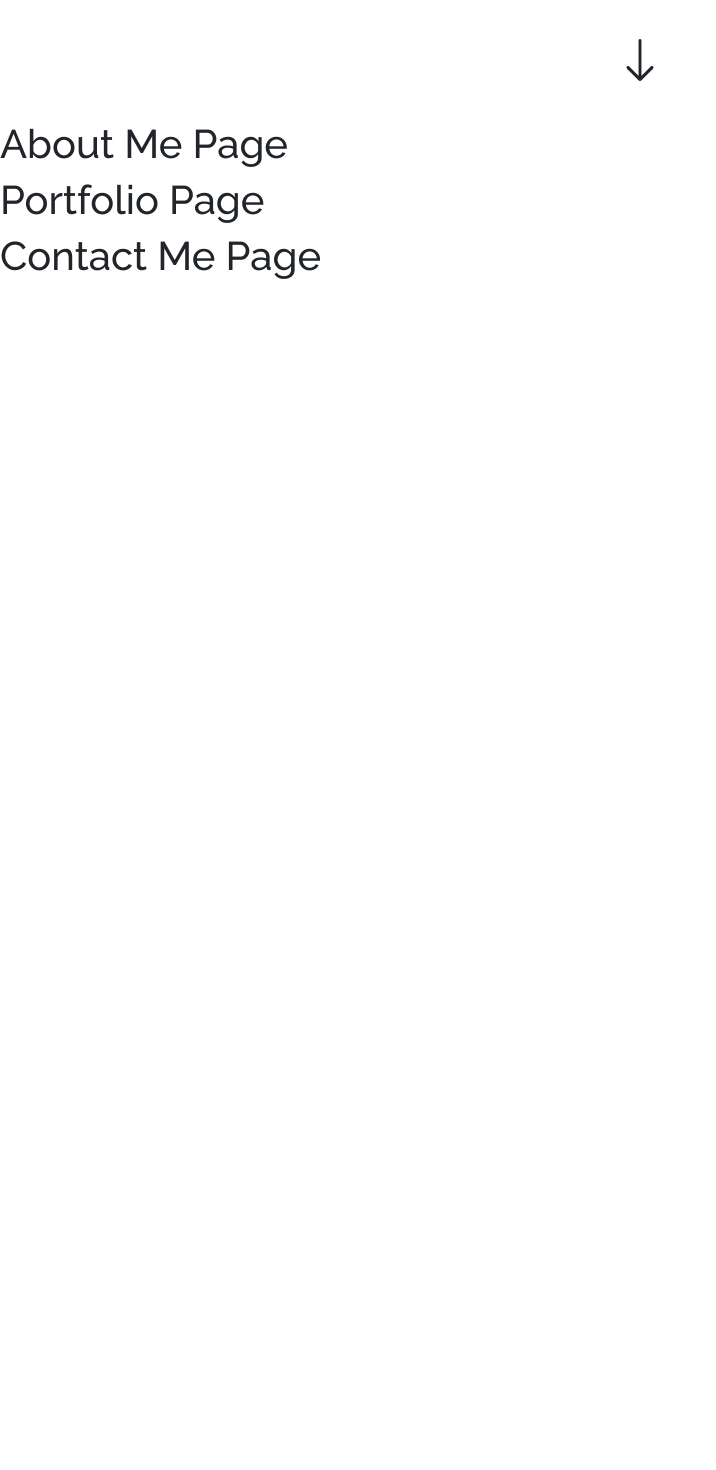
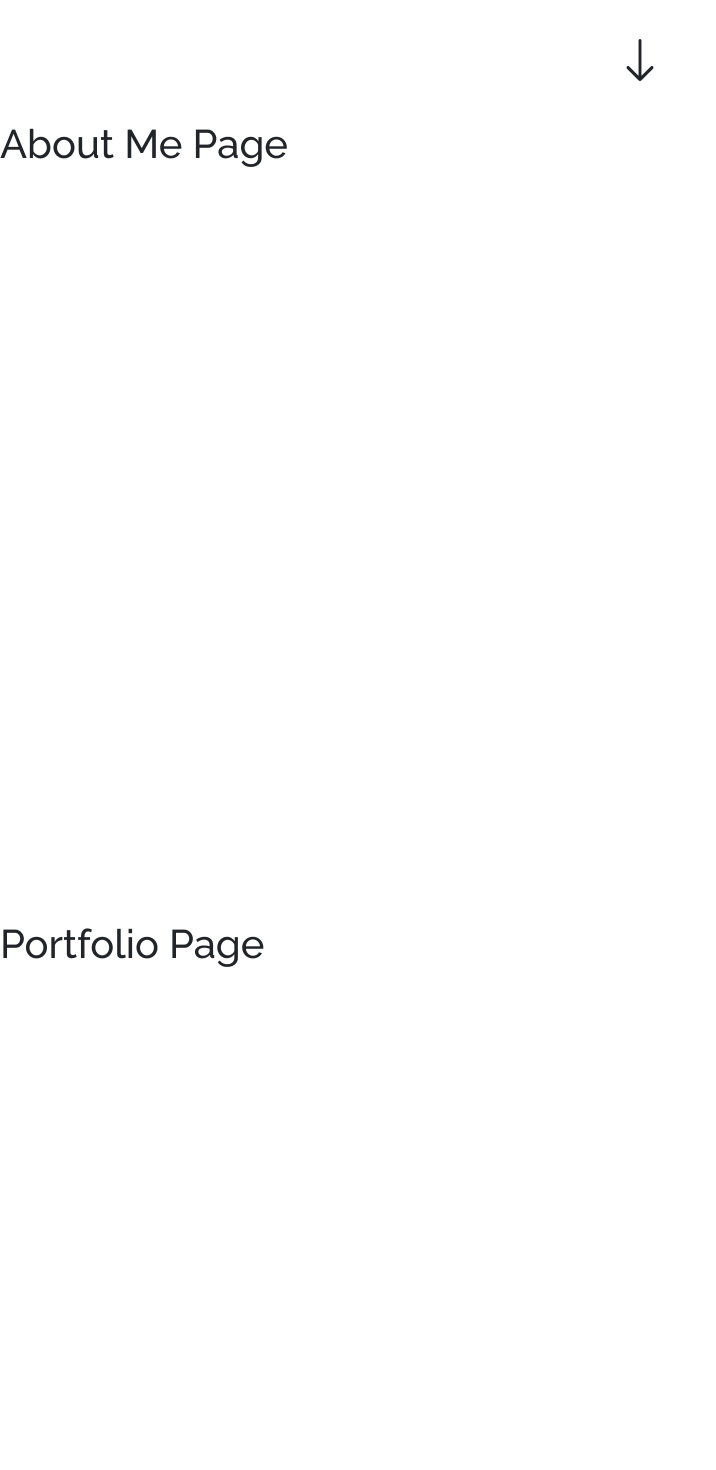
Before and after one commit to marcusyeoyh/website, a React (Vite) app in the folder react-app/: page / in a window 1280 px wide. Shown: the part 680-2150 px from the top of the page, without its empty margins (0-716 px from the left). Before the commit the page ends 968 px from the top, so only its background shows below. Built offline with nearby package versions, Linux system fonts and the light colour scheme.

Commit message:
Add working page scrolling for all sections. Add working stcky navbar. Add working active highlight for navbar by using Intersection Object API

```diff
--- a/react-app/src/components/Header.tsx
+++ b/react-app/src/components/Header.tsx
@@ -1,21 +1,22 @@
-import { Link, useLocation } from "react-router-dom";
 import "./Header.css";
 
 type HeaderProps = {
+  TopRef: React.RefObject<HTMLDivElement>;
   AboutMeRef: React.RefObject<HTMLDivElement>;
   PortfolioRef: React.RefObject<HTMLDivElement>;
   ContactMeRef: React.RefObject<HTMLDivElement>;
   HomeRef: React.RefObject<HTMLDivElement>;
+  activeSection: string;
 };
 
 const Header: React.FC<HeaderProps> = ({
+  TopRef,
   AboutMeRef,
   PortfolioRef,
   ContactMeRef,
   HomeRef,
+  activeSection,
 }) => {
-  const location = useLocation();
-
   const scrollToSection = (ref: React.RefObject<HTMLDivElement>) => {
     ref.current?.scrollIntoView({ behavior: "smooth" });
   };
@@ -28,10 +29,10 @@ const Header: React.FC<HeaderProps> = ({
             <li className="nav-item">
               <button
                 className={`nav-link ${
-                  location.pathname === "/" ? "active" : ""
+                  activeSection === "home" ? "active" : ""
                 }`}
                 aria-current="page"
-                onClick={() => scrollToSection(HomeRef)}
+                onClick={() => scrollToSection(TopRef)}
               >
                 home
               </button>
@@ -39,7 +40,7 @@ const Header: React.FC<HeaderProps> = ({
             <li className="nav-item">
               <button
                 className={`nav-link ${
-                  location.pathname === "/aboutme" ? "active" : ""
+                  activeSection === "aboutme" ? "active" : ""
                 }`}
                 aria-current="page"
                 onClick={() => scrollToSection(AboutMeRef)}
@@ -50,7 +51,7 @@ const Header: React.FC<HeaderProps> = ({
             <li className="nav-item">
               <button
                 className={`nav-link ${
-                  location.pathname === "/portfolio" ? "active" : ""
+                  activeSection === "portfolio" ? "active" : ""
                 }`}
                 onClick={() => scrollToSection(PortfolioRef)}
               >
@@ -60,7 +61,7 @@ const Header: React.FC<HeaderProps> = ({
             <li className="nav-item">
               <button
                 className={`nav-link ${
-                  location.pathname === "/contactme" ? "active" : ""
+                  activeSection === "contactme" ? "active" : ""
                 }`}
                 onClick={() => scrollToSection(ContactMeRef)}
               >
--- /dev/null
+++ b/react-app/src/pages/AboutMe.css
@@ -0,0 +1,3 @@
+.page {
+  height: 100vh;
+}
--- a/react-app/src/pages/AboutMe.tsx
+++ b/react-app/src/pages/AboutMe.tsx
@@ -1,8 +1,10 @@
+import "./AboutMe.css";
+
 const AboutMe = () => {
   return (
-    <>
+    <div className="page">
       <h1>About Me Page</h1>
-    </>
+    </div>
   );
 };
 
--- /dev/null
+++ b/react-app/src/pages/ContactMe.css
@@ -0,0 +1,3 @@
+.page {
+  height: 100vh;
+}
--- a/react-app/src/pages/ContactMe.tsx
+++ b/react-app/src/pages/ContactMe.tsx
@@ -1,8 +1,10 @@
+import "./ContactMe.css";
+
 const ContactMe = () => {
   return (
-    <>
+    <div className="page">
       <h1>Contact Me Page</h1>
-    </>
+    </div>
   );
 };
 
--- a/react-app/src/pages/Home.tsx
+++ b/react-app/src/pages/Home.tsx
@@ -1,43 +1,87 @@
+import React, { useRef, useState, useEffect } from "react";
 import Header from "../components/Header";
 import "../App.css";
 import "./Home.css";
 import LinksBar from "../components/LinksBar";
 import { WelcomeBanner } from "../components/WelcomeBanner";
 import DownArrow from "../components/DownArrow";
-import { useRef } from "react";
 import AboutMe from "./AboutMe";
 import Portfolio from "./Portfolio";
 import ContactMe from "./ContactMe";
 
 const Home = () => {
+  const topRef = useRef<HTMLDivElement>(null);
   const homeRef = useRef<HTMLDivElement>(null);
   const aboutmeRef = useRef<HTMLDivElement>(null);
   const portfolioRef = useRef<HTMLDivElement>(null);
   const contactmeRef = useRef<HTMLDivElement>(null);
+  const [activeSection, setActiveSection] = useState<string>("home");
+
+  useEffect(() => {
+    const sections = [
+      { ref: homeRef, name: "home" },
+      { ref: aboutmeRef, name: "aboutme" },
+      { ref: portfolioRef, name: "portfolio" },
+      { ref: contactmeRef, name: "contactme" },
+    ];
+
+    const observer = new IntersectionObserver(
+      (entries) => {
+        entries.forEach((entry) => {
+          if (entry.isIntersecting) {
+            setActiveSection(entry.target.id);
+          }
+        });
+      },
+      {
+        root: null,
+        rootMargin: "0px",
+        threshold: 0.6, // Adjust this value as needed
+      }
+    );
+
+    sections.forEach(({ ref }) => {
+      if (ref.current) {
+        observer.observe(ref.current);
+      }
+    });
+
+    return () => {
+      sections.forEach(({ ref }) => {
+        if (ref.current) {
+          observer.unobserve(ref.current);
+        }
+      });
+    };
+  }, []);
+
   return (
     <div>
-      <section ref={homeRef}>
+      <section ref={topRef}>
         <Header
+          TopRef={topRef}
           AboutMeRef={aboutmeRef}
           PortfolioRef={portfolioRef}
           ContactMeRef={contactmeRef}
           HomeRef={homeRef}
+          activeSection={activeSection}
         />
         <LinksBar />
-
+        <section ref={homeRef} id="home">
           <div className="content-body">
             <WelcomeBanner />
           </div>
         </section>
         <DownArrow targetRef={aboutmeRef} />
-      <section ref={aboutmeRef}>
+        <section ref={aboutmeRef} id="aboutme">
           <AboutMe />
         </section>
-      <section ref={portfolioRef}>
+        <section ref={portfolioRef} id="portfolio">
           <Portfolio />
         </section>
-      <section ref={contactmeRef}>
+        <section ref={contactmeRef} id="contactme">
           <ContactMe />
+        </section>
       </section>
     </div>
   );
--- /dev/null
+++ b/react-app/src/pages/Portfolio.css
@@ -0,0 +1,3 @@
+.body {
+  height: 100vh;
+}
--- a/react-app/src/pages/Portfolio.tsx
+++ b/react-app/src/pages/Portfolio.tsx
@@ -1,8 +1,10 @@
+import "./Portfolio.css";
+
 const Portfolio = () => {
   return (
-    <>
+    <div className="body">
       <h1>Portfolio Page</h1>
-    </>
+    </div>
   );
 };
 
```
Lines whose indentation alone changed are shown as unchanged.
